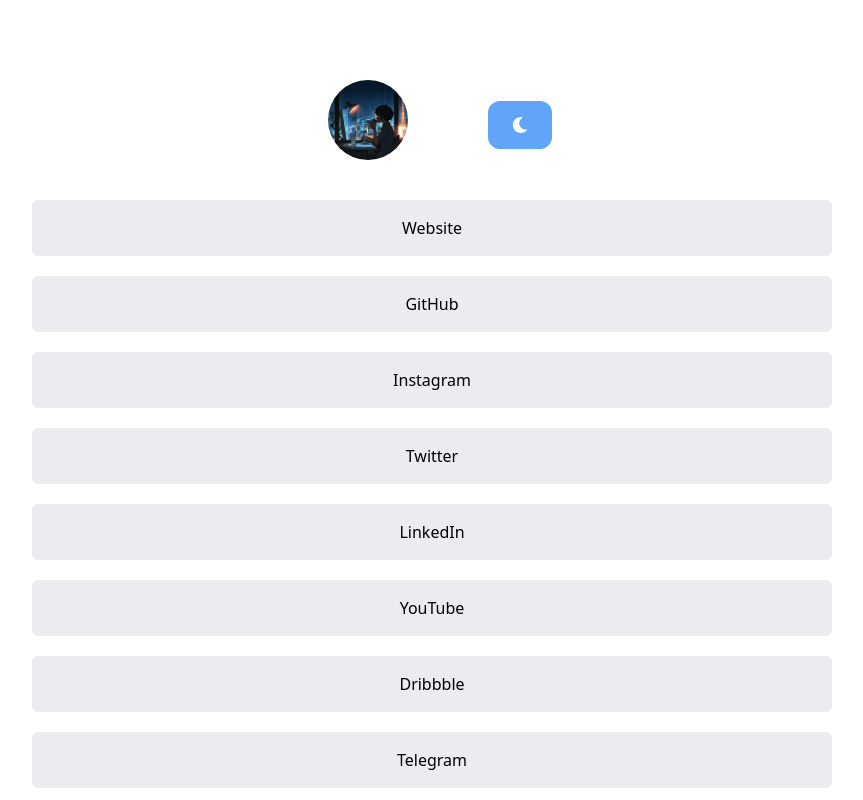
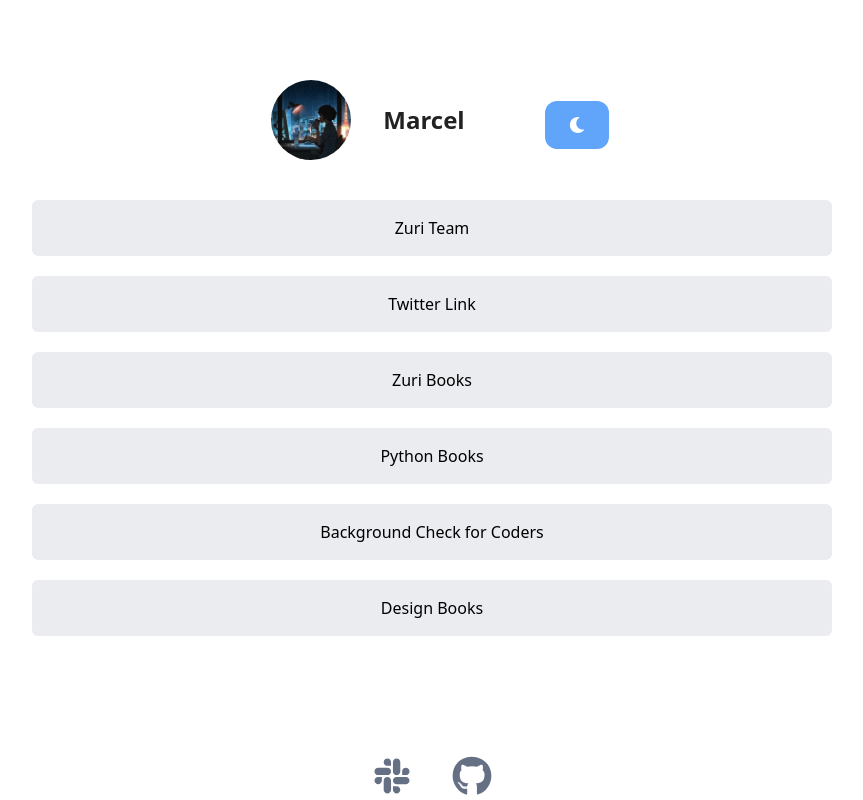
Before and after one commit to marcel-codett/linktree, a React (Create React App) app: page / in a window 1280 px wide. Shown: the top 800 px of the page, without its empty margins (208-1071 px from the left). Built offline with nearby package versions, Linux system fonts and the light colour scheme.

Commit message:
added link location

```diff
--- a/src/App.js
+++ b/src/App.js
@@ -1,5 +1,4 @@
 import "./App.css";
-import { routes, route } from "react-dom";
 import Header from "./components/Header";
 import { useState } from "react";
 import { items } from "../src/assets/links";
@@ -24,8 +23,8 @@ function App() {
       >
         <Header theme={theme} switchTheme={switchTheme} />
         <LinkTree cardItems={items} />
-        <div className="flex items-center space-x-10 my-20">
-          <a href="">
+        <div className="flex items-center text-[#667085] space-x-10 my-20">
+          <a href="https://hng.slack.com/archives/D048FS4CCKC">
             <FaSlack
               className="w-10 h-10
               dark:text-white
@@ -34,7 +33,7 @@ function App() {
               alt="slack"
             />
           </a>
-          <a href="">
+          <a href="https://github.com/marcel-codett">
             <FaGithub
               className="
             dark:text-white w-10 h-10"
--- a/src/assets/links.js
+++ b/src/assets/links.js
@@ -1,43 +1,32 @@
 export const items = [
   {
-    title: "Website",
-    subtitle: "Look at my work!",
-    link: "https://sagniksahoo.codes", //your personal website or portfolio  link
-  },
-  {
-    title: "GitHub",
-    subtitle: "@heysagnik | 🏡 to all my open-source projects",
-    link: "https://github.com/heysagnik", //Github Profile link
-  },
-  {
-    title: "Instagram",
-    subtitle: "@heysagnik |  Shots of my life 🙂",
-    link: "https://instagram.com/heysagnik", //instagram profile link
+    title: "Zuri",
+    subtitle: "Zuri Team",
+    link: "https://training.zuri.team/", //zuri training link
   },
   {
     title: "Twitter",
-    subtitle: "@heysagnik | 😉",
-    link: "https://twitter.com/heysagnik", // twitter profile link
+    subtitle: "Twitter Link",
+    link: "https://twitter.com/sopuruSings", //Twitter Profile link
   },
   {
-    title: "LinkedIn",
-    subtitle: "Know more about my profession 👨‍💼",
-    link: "https://www.linkedin.com/in/heysagnik/", // linkedin
+    title: "Zuri",
+    subtitle: "Zuri Books",
+    link: "https://book.zuri.team", //zuri book link
   },
   {
-    title: "YouTube",
-    subtitle: "CODER SAGNIK | Official channel of mine",
-    link: "https://www.youtube.com/channel/UCOUa9hvd4sJWQWQRIQctbSg", //youtube channel link
-  },
-
-  {
-    title: "Dribbble",
-    subtitle: "@virtuonic | shots of dezigns ",
-    link: "https://dribbble.com/virtuonic", // Dribbble profile link
+    title: "Zuri",
+    subtitle: "Python Books",
+    link: "https://book.zuri.team/python-for-beginners/ref-id=Marcel", //zuri book link
   },
   {
-    title: "Telegram",
-    subtitle: "@heysagnik | Chat with me instantly ",
-    link: "https://telegram.me/heysagnik", //Telegram Pofile
+    title: "Background Check",
+    subtitle: "Background Check for Coders",
+    link: "https://background.zuri.team",
+  },
+  {
+    title: "Design",
+    subtitle: "Design Books",
+    link: "https://book.zuri.team/design-rules",
   },
 ];
--- a/src/components/Card.jsx
+++ b/src/components/Card.jsx
@@ -6,10 +6,9 @@ const Card = (props) => {
       <div
         className="bg-[#EAECF0]
     lg:w-800 w-300 md:w-400 rounded-md text-center
- dark:bg-main-bg py-4"
+ dark:bg-main-bg py-4 "
       >
-        <h2>{props.title}</h2>
-        <p>{props.subtitle}</p>
+        <h2>{props.subtitle}</h2>
       </div>
     </a>
   );
--- a/src/components/Footer.jsx
+++ b/src/components/Footer.jsx
@@ -11,7 +11,7 @@ const Footer = () => {
      w-[80%] lg:pt-8 pt-4 justify-between"
     >
       <img src={zuriLogo} alt="zuri-logo" />
-      <p>HNG Internship 9 Frontend Task</p>
+      <p className="text-gray-500">HNG Internship 9 Frontend Task</p>
       <img src={i4G} alt="ingressive-logo" />
     </div>
   );
--- a/src/components/Header.jsx
+++ b/src/components/Header.jsx
@@ -6,7 +6,19 @@ const Header = ({ switchTheme, theme }) => {
   return (
     <header>
       <nav className="flex items-center gap-20">
-        <img className="rounded-full w-20 h-20" src={MyPicture} alt="profile" />
+        <div className="flex items-center gap-8">
+          <img
+            className="rounded-full w-20 h-20"
+            src={MyPicture}
+            alt="profile"
+          />
+          <h3
+            id="twitter"
+            className="dark:text-white text-[#222222] font-bold text-2xl"
+          >
+            Marcel
+          </h3>
+        </div>
         <div>
           <Theme theme={theme} switchTheme={switchTheme} />
         </div>
--- a/src/components/LinkTree.jsx
+++ b/src/components/LinkTree.jsx
@@ -4,7 +4,7 @@ const LinkTree = ({ cardItems }) => {
   return (
     <div className="flex flex-col my-10 gap-5">
       {cardItems.map((item) => (
-        <Card title={item.title} link={item.link} />
+        <Card subtitle={item.subtitle} link={item.link} />
       ))}
     </div>
   );
--- a/src/index.js
+++ b/src/index.js
@@ -1,7 +1,6 @@
 import React from "react";
 import ReactDOM from "react-dom/client";
 import "./index.css";
-import { BrowserRouter } from "react-router-dom";
 
 import App from "./App";
 import reportWebVitals from "./reportWebVitals";
@@ -9,9 +8,7 @@ import reportWebVitals from "./reportWebVitals";
 const root = ReactDOM.createRoot(document.getElementById("root"));
 root.render(
   <React.StrictMode>
-    <BrowserRouter>
-      <App />
-    </BrowserRouter>
+    <App />
   </React.StrictMode>
 );
 
```
